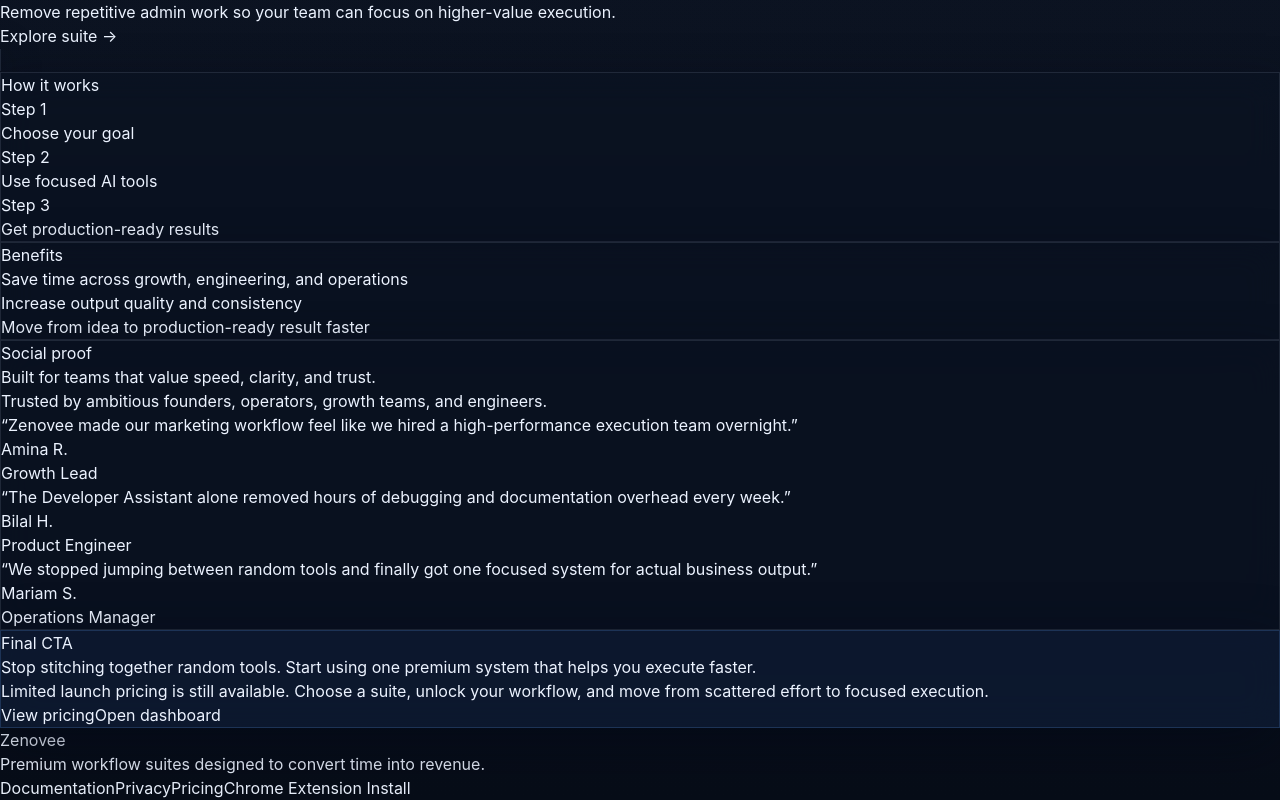
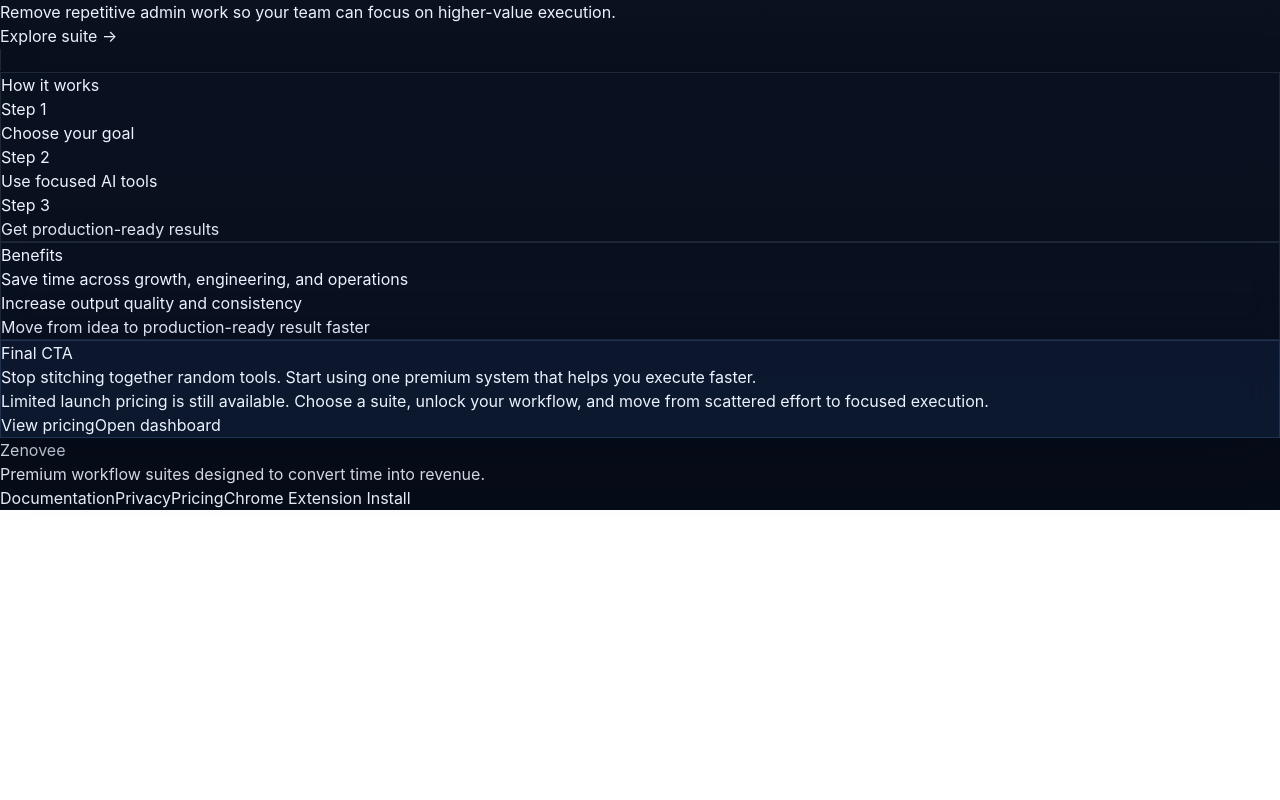
Before and after one commit to qorelysoft-ux/Zenovee, a Next.js app in the folder apps/web/: page / in a window 1280 px wide. Shown: the part 1208-2008 px from the top of the page. After the commit the page ends 1718 px from the top, so only its background shows below. Built offline with nearby package versions, Linux system fonts and the light colour scheme.

Commit message:
web: remove homepage social proof and fix tool params

```diff
--- a/apps/web/src/app/page.tsx
+++ b/apps/web/src/app/page.tsx
@@ -42,24 +42,6 @@
   'Increase output quality and consistency',
   'Move from idea to production-ready result faster',
 ]
-
-const testimonials = [
-  {
-    quote: 'Zenovee made our marketing workflow feel like we hired a high-performance execution team overnight.',
-    author: 'Amina R.',
-    role: 'Growth Lead',
-  },
-  {
-    quote: 'The Developer Assistant alone removed hours of debugging and documentation overhead every week.',
-    author: 'Bilal H.',
-    role: 'Product Engineer',
-  },
-  {
-    quote: 'We stopped jumping between random tools and finally got one focused system for actual business output.',
-    author: 'Mariam S.',
-    role: 'Operations Manager',
-  },
-] as const
 
 export default function Home() {
   return (
@@ -173,28 +155,6 @@
       </section>
 
       <section className="mt-20">
-        <div className="zen-card rounded-[1.75rem] p-8">
-          <div className="flex flex-col gap-4 md:flex-row md:items-end md:justify-between">
-            <div>
-              <div className="text-sm font-semibold uppercase tracking-[0.2em] text-sky-300">Social proof</div>
-              <h2 className="mt-3 text-4xl font-semibold text-white">Built for teams that value speed, clarity, and trust.</h2>
-            </div>
-            <div className="text-sm text-slate-300">Trusted by ambitious founders, operators, growth teams, and engineers.</div>
-          </div>
-
-          <div className="mt-8 grid gap-5 md:grid-cols-3">
-            {testimonials.map((item) => (
-              <div key={item.author} className="rounded-[1.5rem] border border-white/10 bg-white/5 p-6">
-                <p className="text-sm leading-7 text-slate-200">“{item.quote}”</p>
-                <div className="mt-5 text-sm font-semibold text-white">{item.author}</div>
-                <div className="text-xs text-slate-400">{item.role}</div>
-              </div>
-            ))}
-          </div>
-        </div>
-      </section>
-
-      <section className="mt-20">
         <div className="zen-card-strong rounded-[2rem] px-8 py-10 text-center">
           <div className="inline-flex rounded-full border border-emerald-400/20 bg-emerald-400/10 px-4 py-2 text-xs font-semibold uppercase tracking-[0.2em] text-emerald-300">
             Final CTA
```
Also changed, not shown: apps/web/src/app/tools/[slug]/page.tsx (+6 -4 lines).
